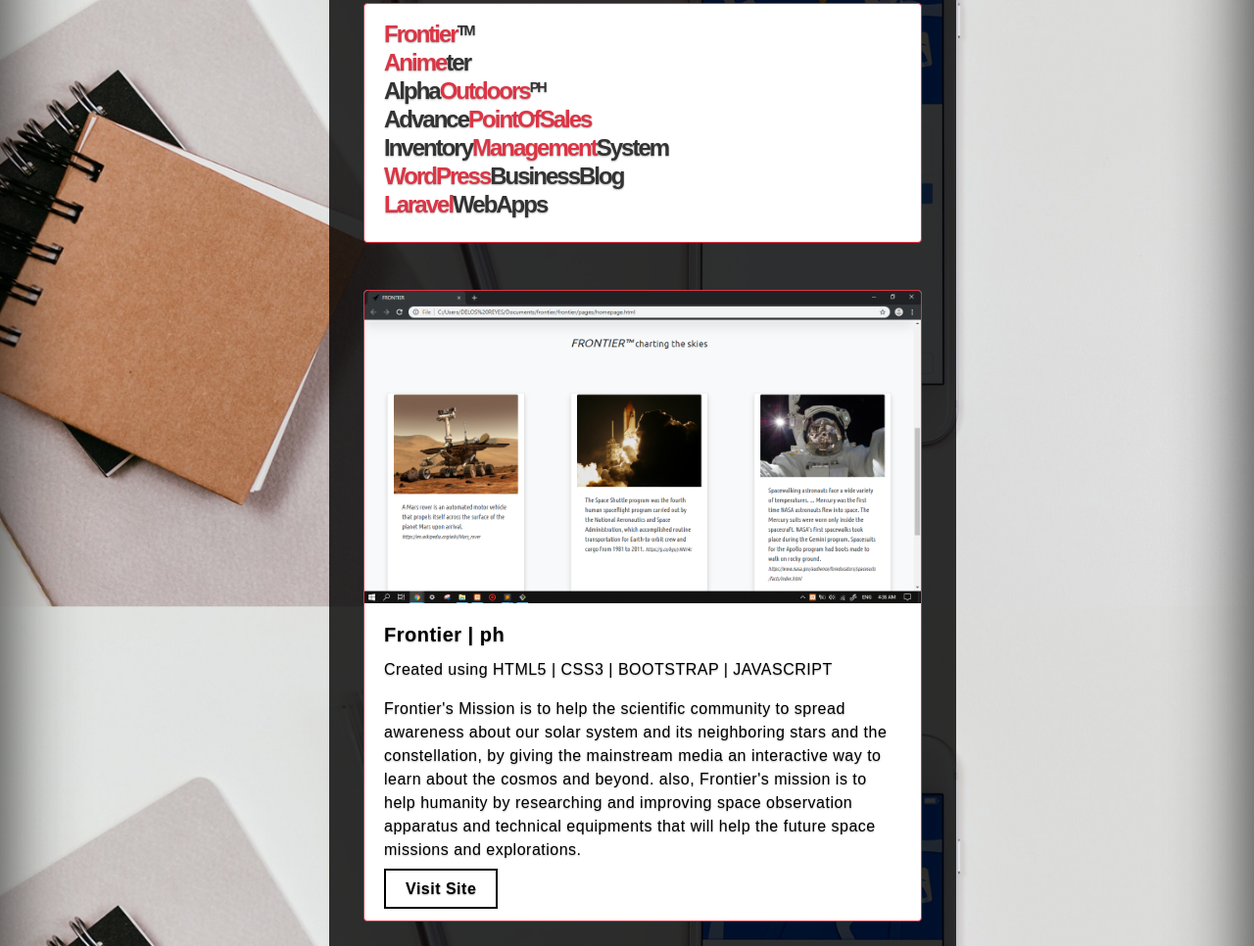
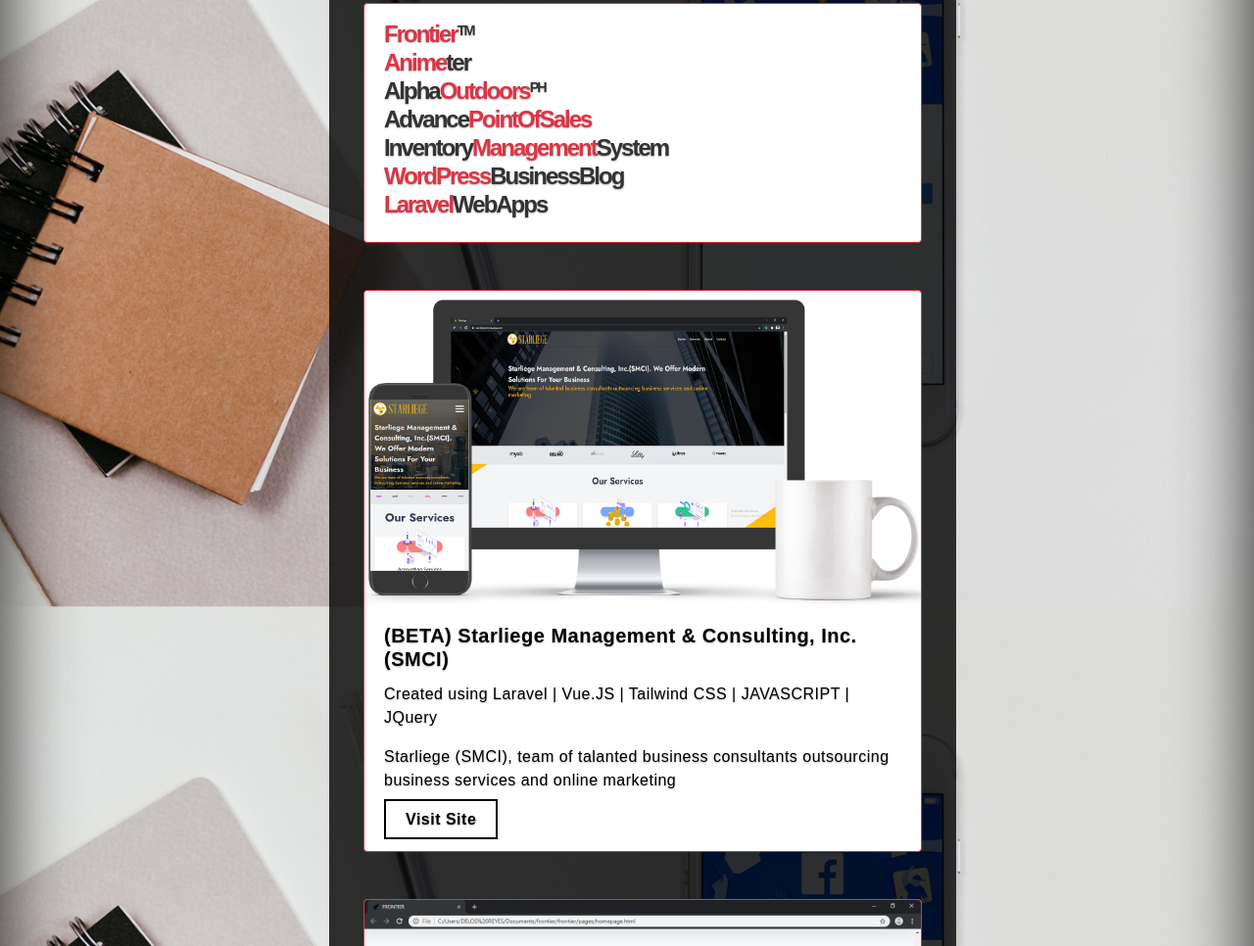
Before and after one commit to christiangerarddr/portfolio, a plain HTML site: page work.html in a window 1280 px wide. Shown: the part 234-1200 px from the top of the page at 98% size. Drawn offline with Linux system fonts and the light colour scheme.

Commit message:
+1 works

```diff
--- a/work.html
+++ b/work.html
@@ -82,12 +82,22 @@
 				</div>
 
 				<div class="card mt-5" style="width: 100%;">
+					<img src="images/starliege_showcase.png" class="card-img-top" alt="...">
+					<div class="card-body">
+						<h5 class="card-title">(BETA) Starliege Management & Consulting, Inc.(SMCI)</h5>
+						<p class="card-text">Created using Laravel | Vue.JS | Tailwind CSS | JAVASCRIPT | JQuery</p>
+						<p class="card-text">Starliege (SMCI), team of talanted business consultants outsourcing business services and online marketing</p>
+						<a href="https://starliege.herokuapp.com/" class="btn-optimus" target="_blank">Visit Site</a>
+					</div>
+				</div>
+
+				<div class="card mt-5" style="width: 100%;">
 					<img src="images/frontier.jpg" class="card-img-top" alt="...">
 					<div class="card-body">
 						<h5 class="card-title">Frontier | ph</h5>
 						<p class="card-text">Created using HTML5 | CSS3 | BOOTSTRAP | JAVASCRIPT</p>
 						<p class="card-text">Frontier's Mission is to help the scientific community to spread awareness about our solar system and its neighboring stars and the constellation, by giving the mainstream media an interactive way to learn about the cosmos and beyond. also, Frontier's mission is to help humanity by researching and improving space observation apparatus and technical equipments that will help the future space missions and explorations.</p>
-						<a href="https://christiangerarddr.github.io/frontierph/pages/homepage.html" class="btn-optimus" target="_blank">Visit Site</a>
+						<!-- <a href="https://christiangerarddr.github.io/frontierph/pages/homepage.html" class="btn-optimus" target="_blank">Visit Site</a> -->
 					</div>
 				</div>
 
```
Also changed, not shown: images/starliege_showcase.png (added), 1 other file.
